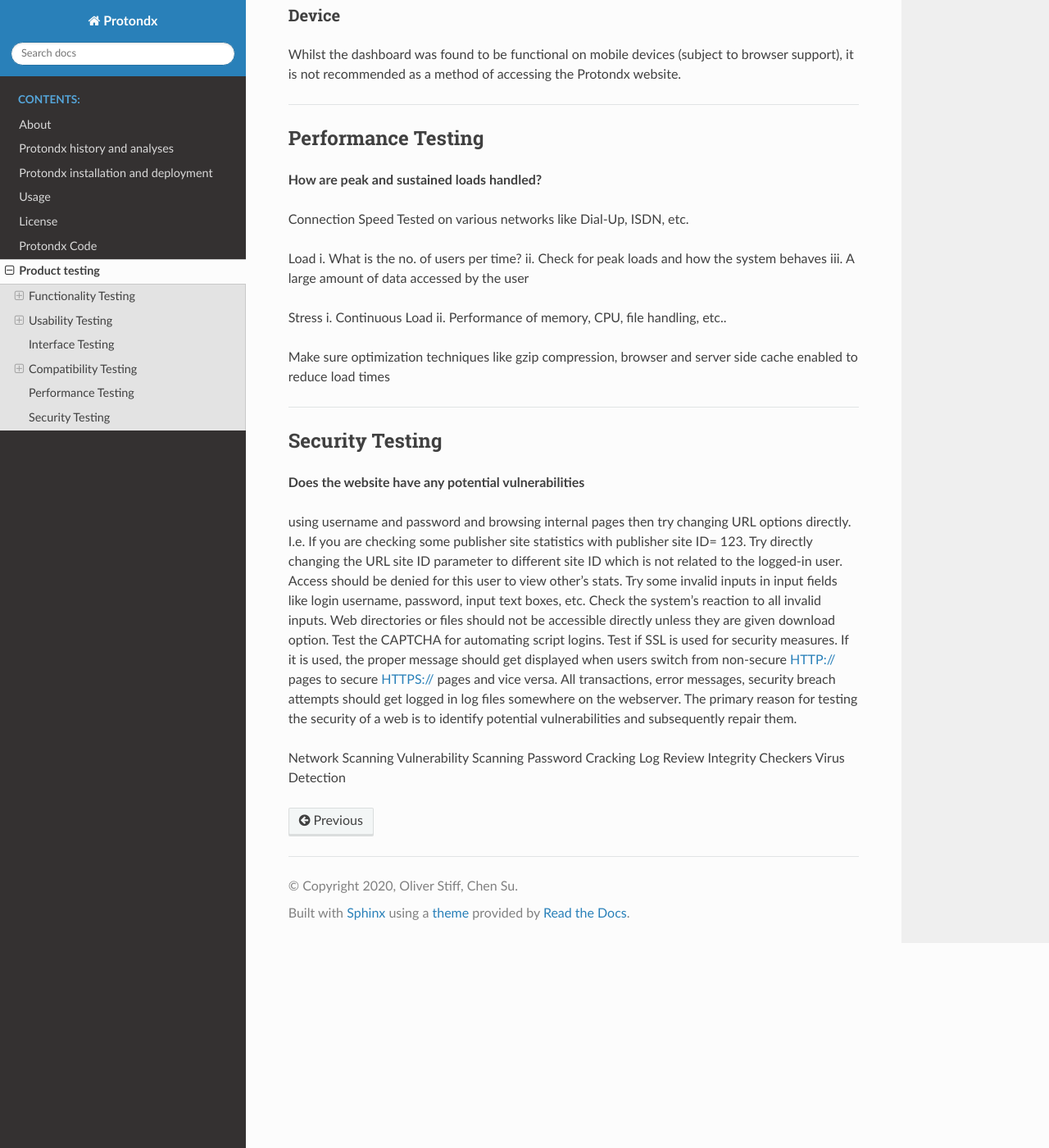
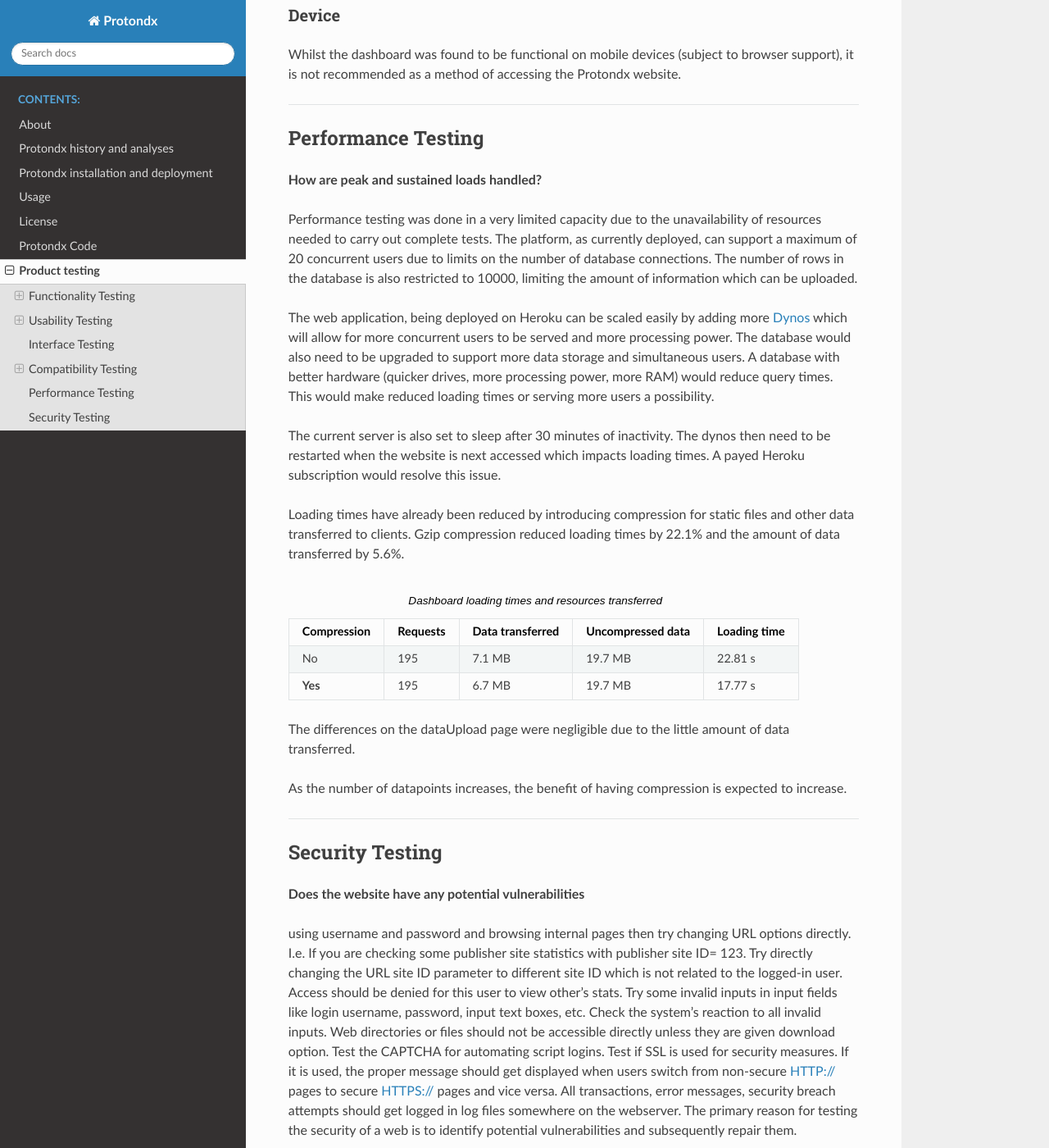
Before and after one commit to bahp/django-protondx, a Sphinx documentation site: the page built from docs/modules/testing.rst, in a window 1280 px wide and 1400 px high, scrolled down 4357 px. Shown: the whole window at 82% size. Built offline with Sphinx 7.4.7 and the Read the Docs theme 2.0.0, drawn with Linux system fonts in a browser that asks for light colours.

Commit message:
Update testing.rst

```diff
--- a/docs/modules/testing.rst
+++ b/docs/modules/testing.rst
@@ -211,20 +211,46 @@
 
 **How are peak and sustained loads handled?**
 
-Connection Speed
-Tested on various networks like Dial-Up, ISDN, etc.
+Performance testing was done in a very limited capacity due to the unavailability of resources needed to carry out
+complete tests. The platform, as currently deployed, can support a maximum of 20 concurrent users due to limits on the
+number of database connections. The number of rows in the database is also restricted to 10000, limiting the amount of
+information which can be uploaded.
 
-Load
-i. What is the no. of users per time?
-ii. Check for peak loads and how the system behaves
-iii. A large amount of data accessed by the user
+The web application, being deployed on Heroku can be scaled easily by adding more
+`Dynos <https://www.heroku.com/dynos>`_ which will allow for more concurrent users to be served and more processing
+power. The database would also need to be upgraded to support more data storage and simultaneous users. A database with
+better hardware (quicker drives, more processing power, more RAM) would reduce query times. This would make reduced
+loading times or serving more users a possibility.
 
-Stress
-i. Continuous Load
-ii. Performance of memory, CPU, file handling, etc..
+The current server is also set to sleep after 30 minutes of inactivity. The dynos then need to be restarted when the
+website is next accessed which impacts loading times. A payed Heroku subscription would resolve this issue.
 
-Make sure optimization techniques like gzip compression, browser and server side cache enabled to reduce load times
+Loading times have already been reduced by introducing compression for static files and other data transferred to
+clients. Gzip compression reduced loading times by 22.1% and the amount of data transferred by 5.6%.
 
+.. list-table:: Dashboard loading times and resources transferred
+   :header-rows: 1
+
+   * - Compression
+     - Requests
+     - Data transferred
+     - Uncompressed data
+     - Loading time
+   * - No
+     - 195
+     - 7.1 MB
+     - 19.7 MB
+     - 22.81 s
+   * - **Yes**
+     - 195
+     - 6.7 MB
+     - 19.7 MB
+     - 17.77 s
+
+
+The differences on the dataUpload page were negligible due to the little amount of data transferred.
+
+As the number of datapoints increases, the benefit of having compression is expected to increase.
 
 -----------------
 
```
